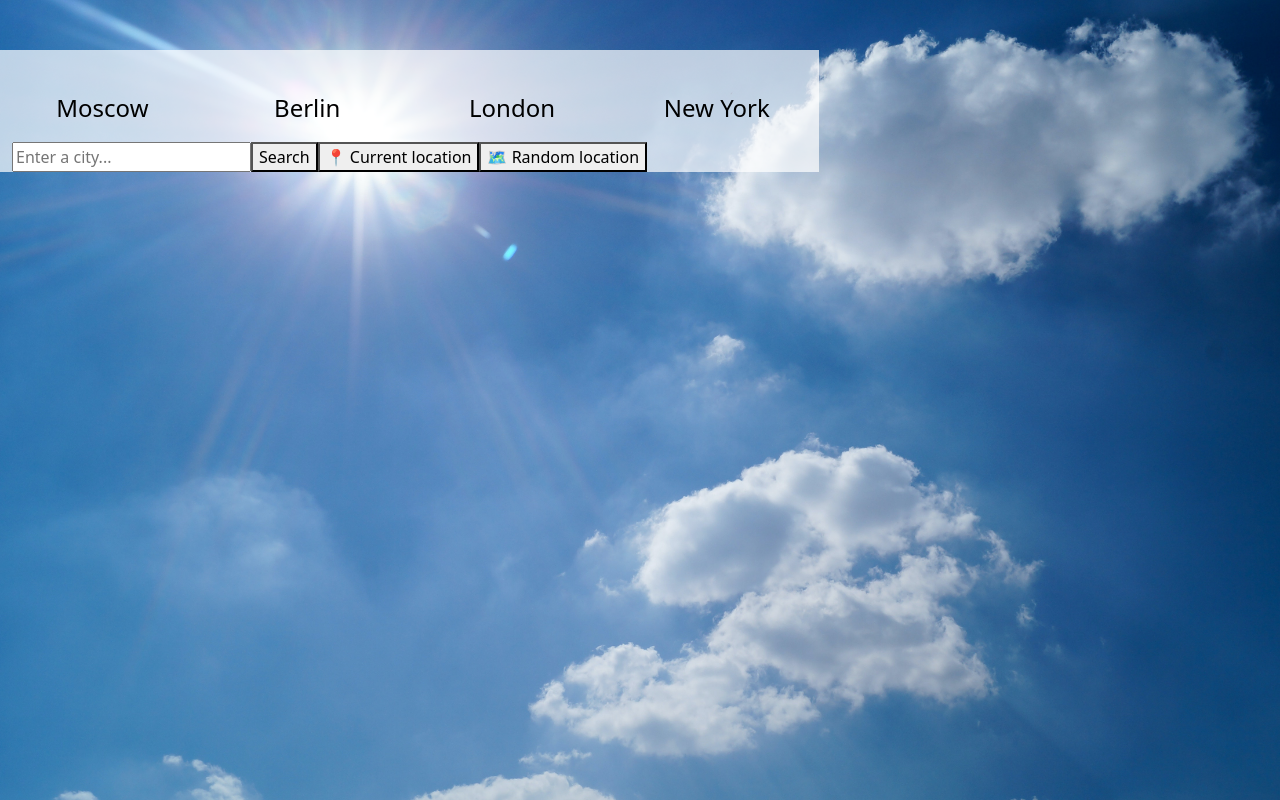
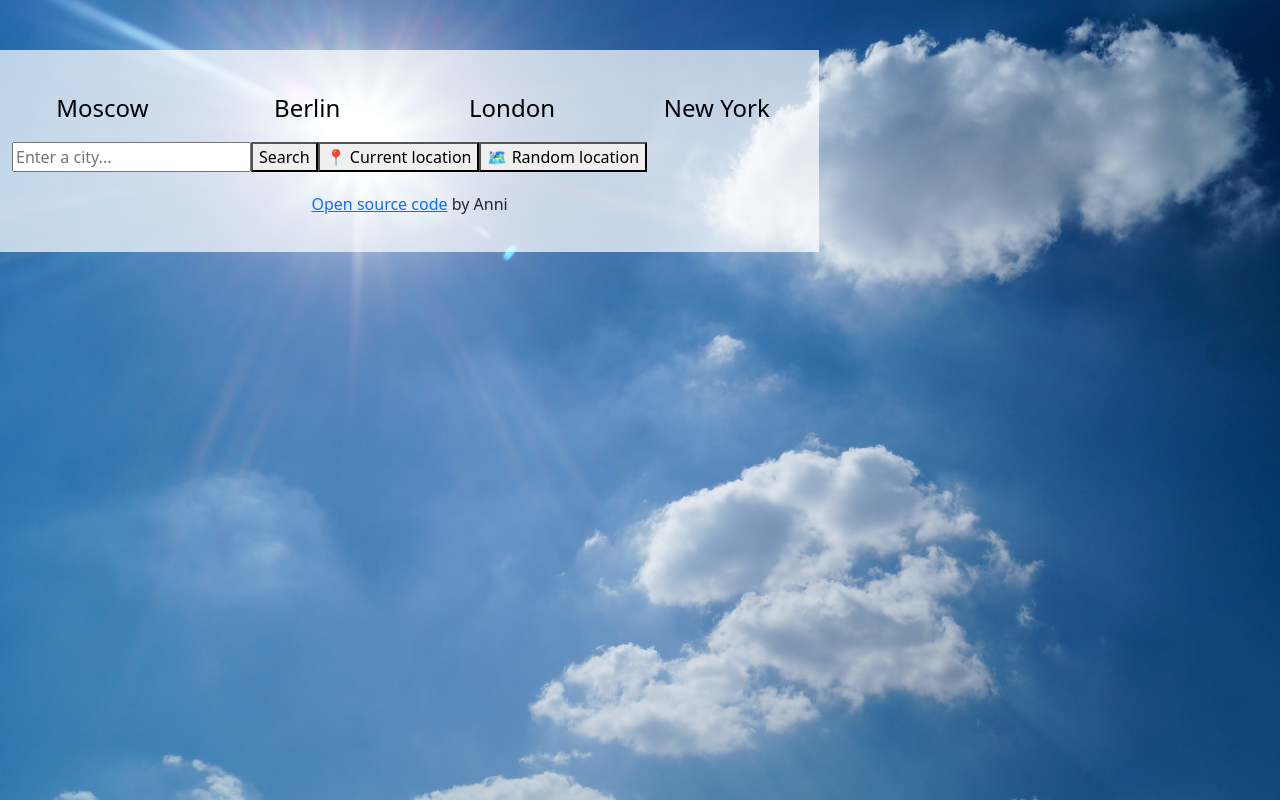
Before and after one commit to AnniK93/weather-app-react-new, a React (Create React App) app: page / in a window 1280 px wide. Built offline with nearby package versions, Linux system fonts and the light colour scheme.

Commit message:
Added footer with link to GitHub

```diff
--- a/src/Search.css
+++ b/src/Search.css
@@ -101,7 +101,7 @@ h3 {
 }
 footer {
   text-align: center;
-  padding-bottom: 20px;
+  padding: 20px 0px;
   margin-bottom: 40px;
 }
 a {
--- a/src/Search.js
+++ b/src/Search.js
@@ -327,6 +327,14 @@ export default function Search() {
             <div className="hours">Weather for next 6 hours goes here</div>
             <div className="week">{forecast}</div>
           </div>
+          <footer>
+            <p>
+              <a href="https://github.com/AnniK93/weather-app-react-new">
+                Open source code
+              </a>{" "}
+              by Anni
+            </p>
+          </footer>
         </div>
       </body>
     );
@@ -336,6 +344,14 @@ export default function Search() {
         <div className="container">
           {header}
           {form}
+          <footer>
+            <p>
+              <a href="https://github.com/AnniK93/weather-app-react-new">
+                Open source code
+              </a>{" "}
+              by Anni
+            </p>
+          </footer>
         </div>
       </body>
     );
```
Also changed, not shown: 22 other files (tests, documents, lock files or other folders).
